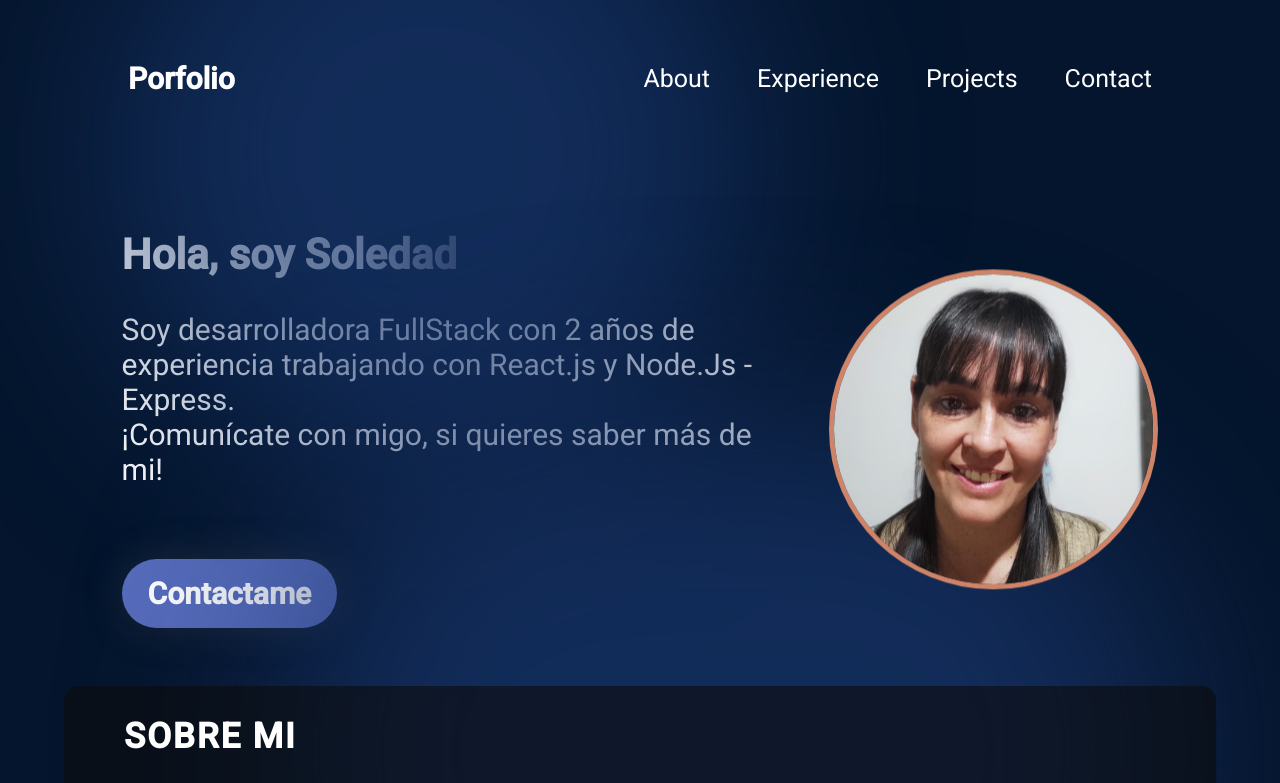
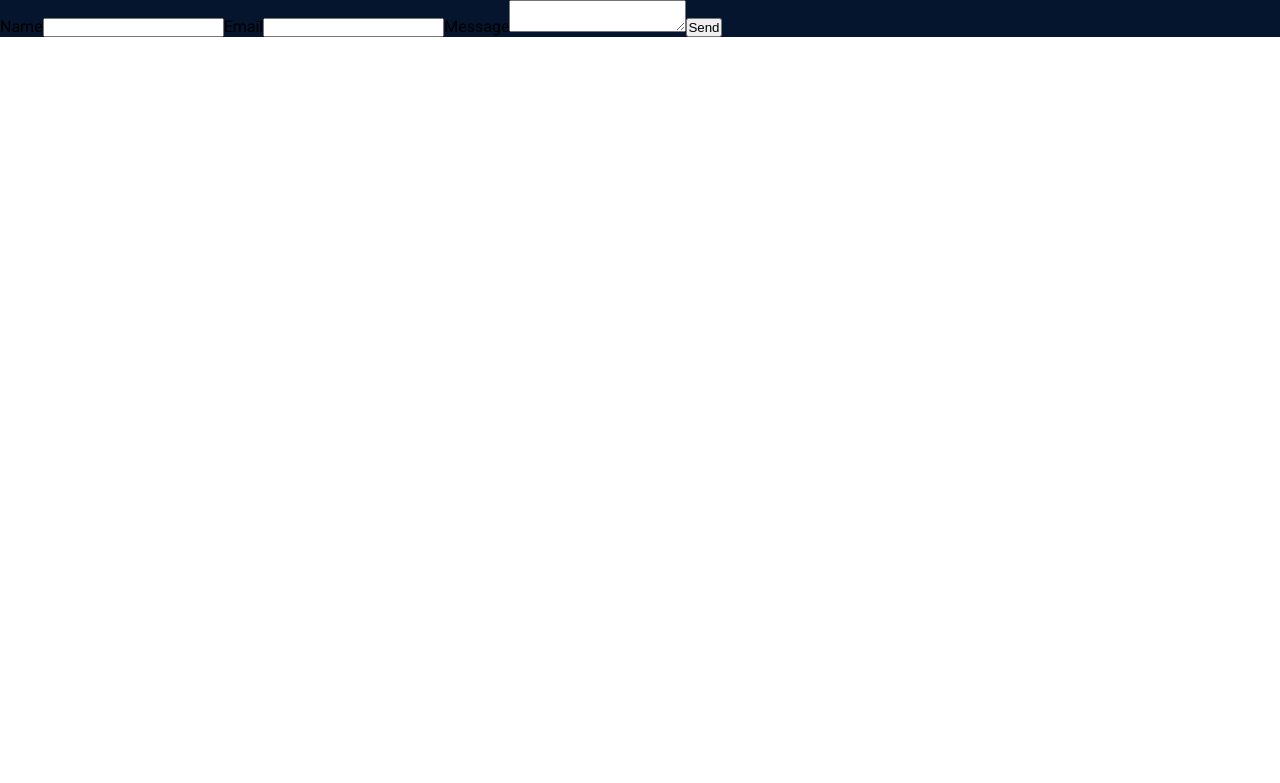
Before and after one commit to sole-arguello/react-porfolio, a React (Vite) app: page /emailForm in a window 1280 px wide. Shown: the top 783 px of the page. Built offline with nearby package versions, Linux system fonts and the light colour scheme.

Commit message:
routes fixed

```diff
--- a/package.json
+++ b/package.json
@@ -16,6 +16,7 @@
     "react-dom": "^18.2.0",
     "react-icons": "^5.0.1",
     "react-router-dom": "^6.22.1",
+    "react-router-hash-link": "^2.4.3",
     "sass": "^1.70.0"
   },
   "devDependencies": {
--- a/src/App.jsx
+++ b/src/App.jsx
@@ -1,39 +1,19 @@
-
-import './App.scss'
-import Navbar from './components/Navbar'
-import Hero from './components/Hero'
-import Aboutme from './components/Aboutme'
-import Experience from './components/Experience'
-import Projects from './components/Projects'
-import Contact from './components/Contact'
-import EmailForm from './components/EmailForm'
-import {BrowserRouter, Route, Routes } from 'react-router-dom'
+import "./App.scss";
+import EmailForm from "./components/EmailForm";
+import { BrowserRouter, Route, Routes } from "react-router-dom";
+import Home from "./components/Home";
 
 function App() {
-
   return (
-    <BrowserRouter>
-
-        <div className="app">
-          <Navbar />
-          <Hero/>
-          <Aboutme/>
-          <Experience/>
-          <Projects/>
-          <Contact/>
-
-          <Routes>
-            {/* <Route path="/" element={<Hero/>} />
-            <Route path="/about" element={<Aboutme/>} />
-            <Route path="/experience" element={<Experience/>} />
-            <Route path="/projects" element={<Projects/>} />
-            <Route path="/contact" element={<Contact/>} /> */}
-            <Route path="/emailForm" element={<EmailForm/>} />
-          </Routes>
-
-        </div>
-    </BrowserRouter>
-  )
+    <div className="app">
+      <BrowserRouter>
+        <Routes>
+          <Route path="/" element={<Home />} />
+          <Route path="/emailForm" element={<EmailForm />} />
+        </Routes>
+      </BrowserRouter>
+    </div>
+  );
 }
 
-export default App
+export default App;
--- a/src/components/Hero.jsx
+++ b/src/components/Hero.jsx
@@ -1,25 +1,24 @@
-import { getImageUrl } from "../utils"
+import { Link } from "react-router-dom";
+import { getImageUrl } from "../utils";
 export default function Hero() {
-
   return (
     <section className="container__hero">
-
       <div className="content__hero--container">
         <div className="content__hero">
           <h1 className="content__hero--title">Hola, soy Soledad</h1>
           <div className="content__hero--description">
-                <p >Soy desarrolladora FullStack con 2 años de experiencia
-                    trabajando con React.js y Node.Js - Express.</p>
+            <p>Soy desarrolladora FullStack con 2 años de experiencia trabajando con React.js y Node.Js - Express.</p>
             <p>¡Comunícate con migo, si quieres saber más de mi! </p>
           </div>
-                <a className="content__hero--btnContact" href="mailto:soledad.arguello.trabajo@gmail.com">Contactame</a>
+          <Link className="content__hero--btnContact" to={"/emailForm"}>
+            Contactame
+          </Link>
         </div>
-            <img className="image__hero" src='/assets/about/hero.jpeg' alt="mi imagen" />
+        <img className="image__hero" src="/assets/about/hero.jpeg" alt="mi imagen" />
         {/* <img className="image__hero" src={getImageUrl('/assets/about/yo.jpeg')} alt="mi imagen" /> */}
-            <div className="topBlur__hero"/>
-            <div className="bottomBlur__hero"/>
+        <div className="topBlur__hero" />
+        <div className="bottomBlur__hero" />
       </div>
-
     </section>
-  )
+  );
 }
--- /dev/null
+++ b/src/components/Home.jsx
@@ -0,0 +1,21 @@
+import Navbar from "./Navbar";
+import Hero from "./Hero";
+import Aboutme from "./Aboutme";
+import Experience from "./Experience";
+import Projects from "./Projects";
+import Contact from "./Contact";
+
+const Home = () => {
+  return (
+    <div>
+      <Navbar />
+      <Hero />
+      <Aboutme />
+      <Experience />
+      <Projects />
+      <Contact />
+    </div>
+  );
+};
+
+export default Home;
--- a/src/components/Navbar.jsx
+++ b/src/components/Navbar.jsx
@@ -1,43 +1,48 @@
-import { useState } from 'react'
-import { FaBars, FaXmark } from "react-icons/fa6"
-import { Link, NavLink } from 'react-router-dom'
+import { useState } from "react";
+import { FaBars, FaXmark } from "react-icons/fa6";
+import { Link } from "react-router-dom";
+import { HashLink } from "react-router-hash-link";
 export default function Navbar() {
-
-  const [menuOpen, setMenuOpen] = useState(false)
+  const [menuOpen, setMenuOpen] = useState(false);
 
   const handleMenuToggle = () => {
-    setMenuOpen(!menuOpen)
-  }
+    setMenuOpen(!menuOpen);
+  };
 
   return (
-    <nav className='navbar'>
+    <nav className="navbar">
+      <Link className="navbar__title" to="/">
+        Portfolio
+      </Link>
 
-        <a className='navbar__title' href="/">Porfolio</a>
+      <div className="navbar__menu">
+        <div className="navbar__menu--btn" onClick={handleMenuToggle}>
+          {menuOpen ? <FaBars size={30} color="white" /> : <FaXmark size={30} color="white" />}
+        </div>
 
-        <div className='navbar__menu' >
-
-            <div className='navbar__menu--btn' onClick={handleMenuToggle} >
-              {
-                menuOpen
-                ? (<FaBars size={30} color="white"/> )
-                : (<FaXmark size={30} color="white"/>)
-              }
-            </div>
-
-            <ul className={`navbar__menu--items ${menuOpen ? 'open' : ''}`}  >
-                <li className='navbar__menu--item-list'><a className='navbar__menu--item-list_link' href="/#about">About</a></li>
-                <li className='navbar__menu--item-list'><a className='navbar__menu--item-list_link' href="/#experience">Experience</a></li>
-                <li className='navbar__menu--item-list'><a className='navbar__menu--item-list_link' href="/#projects">Projects</a></li>
-                <li className='navbar__menu--item-list'><a className='navbar__menu--item-list_link' href="/#contact">Contact</a></li>
-
-                {/* <NavLink to={'/about'} >Sobre mi</NavLink>
-                <NavLink to={'/experience'}>Experiencia</NavLink>
-                <NavLink to={'/projects'}>Proyectos</NavLink>
-                <NavLink to={'/contact'}>Contacto</NavLink> */}
-
-            </ul>
-
-        </div>
+        <ul className={`navbar__menu--items ${menuOpen ? "open" : ""}`}>
+          <li className="navbar__menu--item-list">
+            <HashLink className="navbar__menu--item-list_link" to="#about">
+              About
+            </HashLink>
+          </li>
+          <li className="navbar__menu--item-list">
+            <HashLink className="navbar__menu--item-list_link" to="#experience">
+              Experience
+            </HashLink>
+          </li>
+          <li className="navbar__menu--item-list">
+            <HashLink className="navbar__menu--item-list_link" to="#projects">
+              Projects
+            </HashLink>
+          </li>
+          <li className="navbar__menu--item-list">
+            <HashLink className="navbar__menu--item-list_link" to="#contact">
+              Contact
+            </HashLink>
+          </li>
+        </ul>
+      </div>
     </nav>
-  )
+  );
 }
```
Also changed, not shown: src/main.jsx (+8 -7 lines), 1 other file (tests, documents, lock files or other folders). Lines whose indentation alone changed are shown as unchanged.
